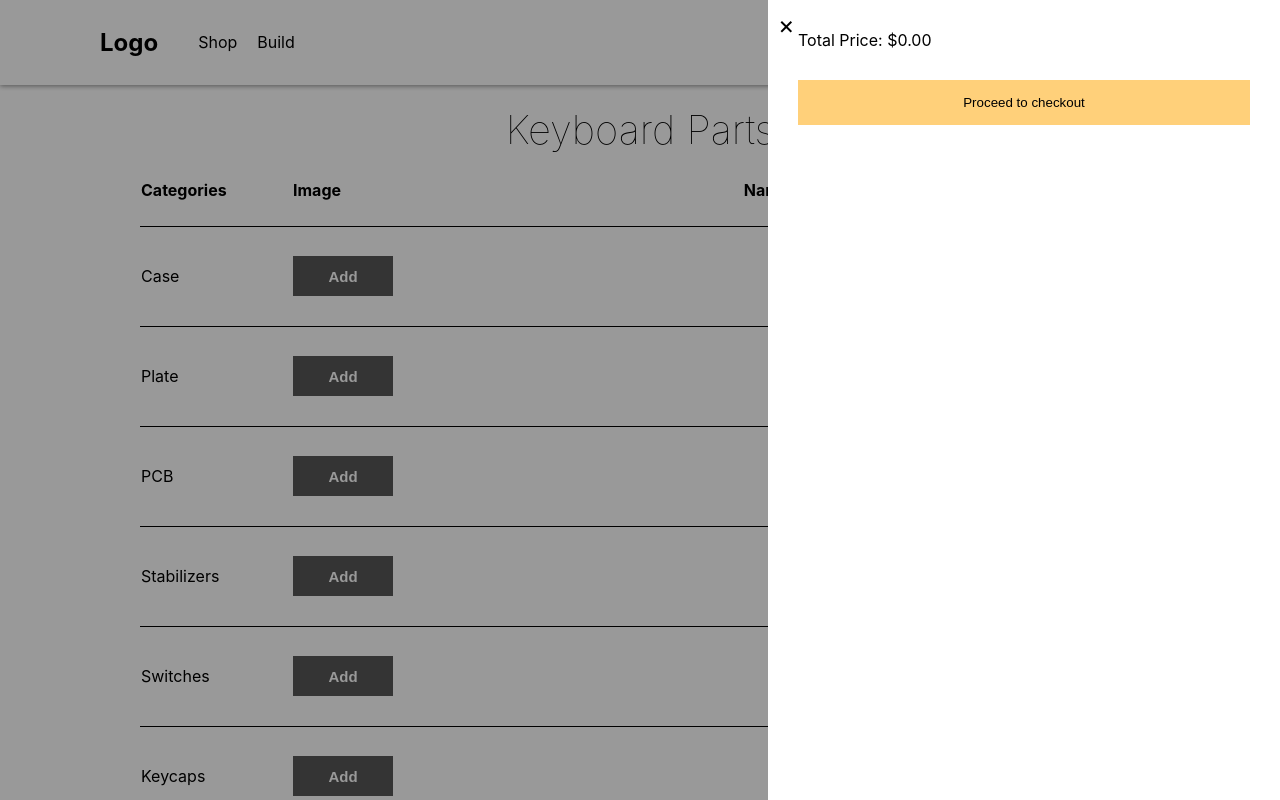
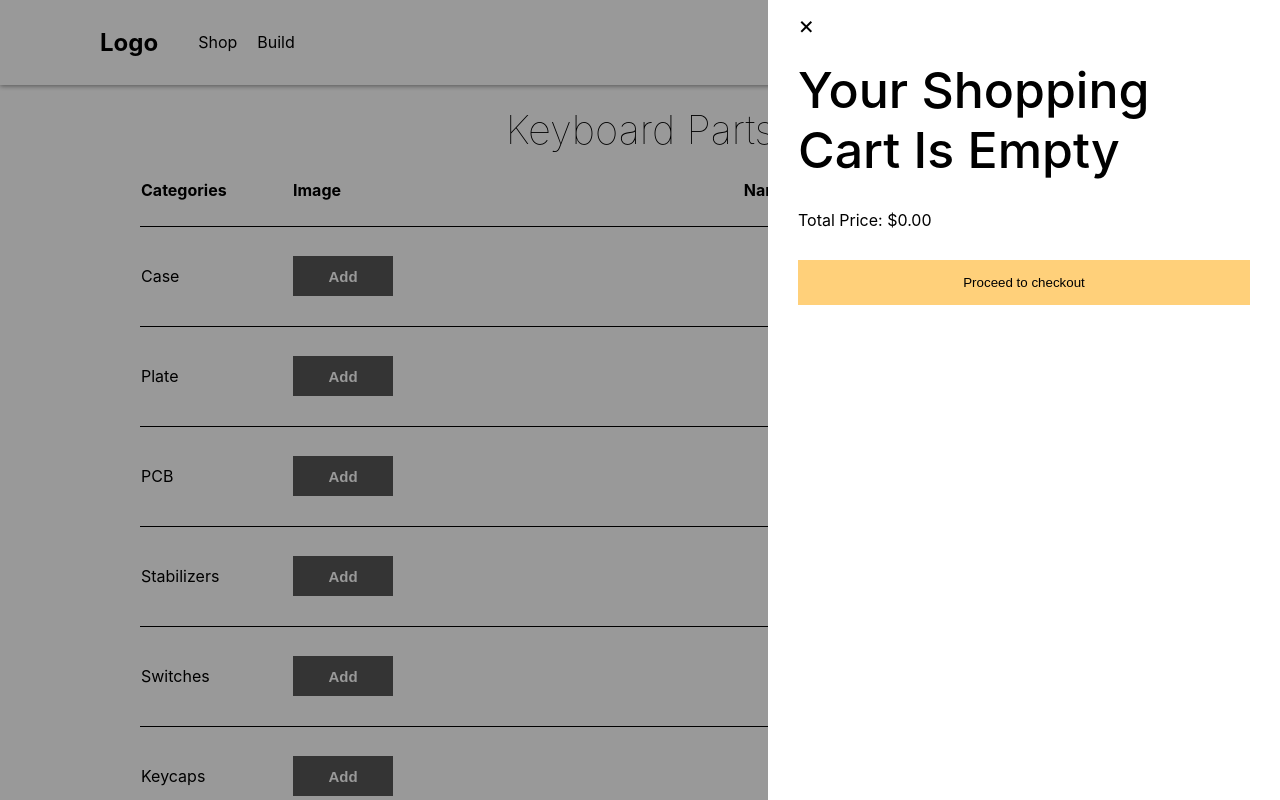
Before and after one commit to BryanU1/keyboard-store-app, a React (Create React App) app in the folder client/: page /build in a window 1280 px wide. Both pictures are taken after a click on the icon 1171 px from the left and 42 px from the top of the page. Built offline with nearby package versions, Linux system fonts and the light colour scheme.

Commit message:
Add text for empty cart

```diff
--- a/client/src/App.css
+++ b/client/src/App.css
@@ -297,6 +297,12 @@ td img {
   padding: 0;
 }
 
+.cart-header {
+  font-size: 50px;
+  font-weight: 500;
+  margin: 30px;
+}
+
 .checkout-btn {
   padding: 15px 10px;
   margin: 30px;
@@ -326,17 +332,20 @@ input[type=number] {
   margin: 30px;
 }
 
+.cart-detail {
+  flex: 1;
+}
 .cart-detail p {
   margin: 0;
 }
 .cart-detail h1 {
-  margin: 0;
+  margin: 0 0 10px;
   font-size: 18px;
 }
 
 .cart-img {
-  height: 100px;
-  width: 100px;
+  height: 150px;
+  width: 150px;
   object-fit: contain;
   margin-right: 20px;
 }
@@ -349,7 +358,7 @@ input[type=number] {
   position: relative;
   cursor: pointer;
   top: 10px;
-  left: 10px;
+  left: 30px;
   font-size: 25px;
 }
 
--- a/client/src/App.js
+++ b/client/src/App.js
@@ -102,6 +102,7 @@ function App() {
           cart={cart}
           setCart={setCart}
           totalPrice={totalPrice}
+          totalCount={totalCount}
         />
       </div>
     </Router>
--- a/client/src/App.scss
+++ b/client/src/App.scss
@@ -326,6 +326,12 @@ td img {
   }
 }
 
+.cart-header {
+  font-size: 50px;
+  font-weight: 500;
+  margin: 30px;
+}
+
 .checkout-btn {
   padding: 15px 10px;
   margin: 30px;
@@ -357,20 +363,20 @@ input[type='number'] {
 }
 
 .cart-detail {
-
+  flex: 1;
   p {
     margin: 0;
   }
 
   h1 {
-    margin: 0;
+    margin: 0 0 10px;
     font-size: 18px;
   }
 }
 
 .cart-img {
-  height: 100px;
-  width: 100px;
+  height: 150px;
+  width: 150px;
   object-fit: contain;
   margin-right: 20px;
 }
@@ -383,7 +389,7 @@ input[type='number'] {
   position: relative;
   cursor: pointer;
   top: 10px;
-  left: 10px;
+  left: 30px;
   font-size: 25px;
 }
 
--- a/client/src/components/Cart.js
+++ b/client/src/components/Cart.js
@@ -42,12 +42,18 @@ function Cart(prop) {
     prop.setCart([])
   }
 
+  let emptyCart;
+  if (!prop.totalCount) {
+    emptyCart = <h1 className='cart-header'>Your Shopping Cart Is Empty</h1>
+  }
+
   return (
     <div className={prop.display ? 'modal' : 'modal hidden'}>
       <div className='cart'>
         <span className='close' onClick={closeCart}>
           &times;
         </span>
+        {emptyCart}
         <ul className='item-list'>
           {cartList}
         </ul>
```
Also changed, not shown: 1 other file (tests, documents, lock files or other folders).
